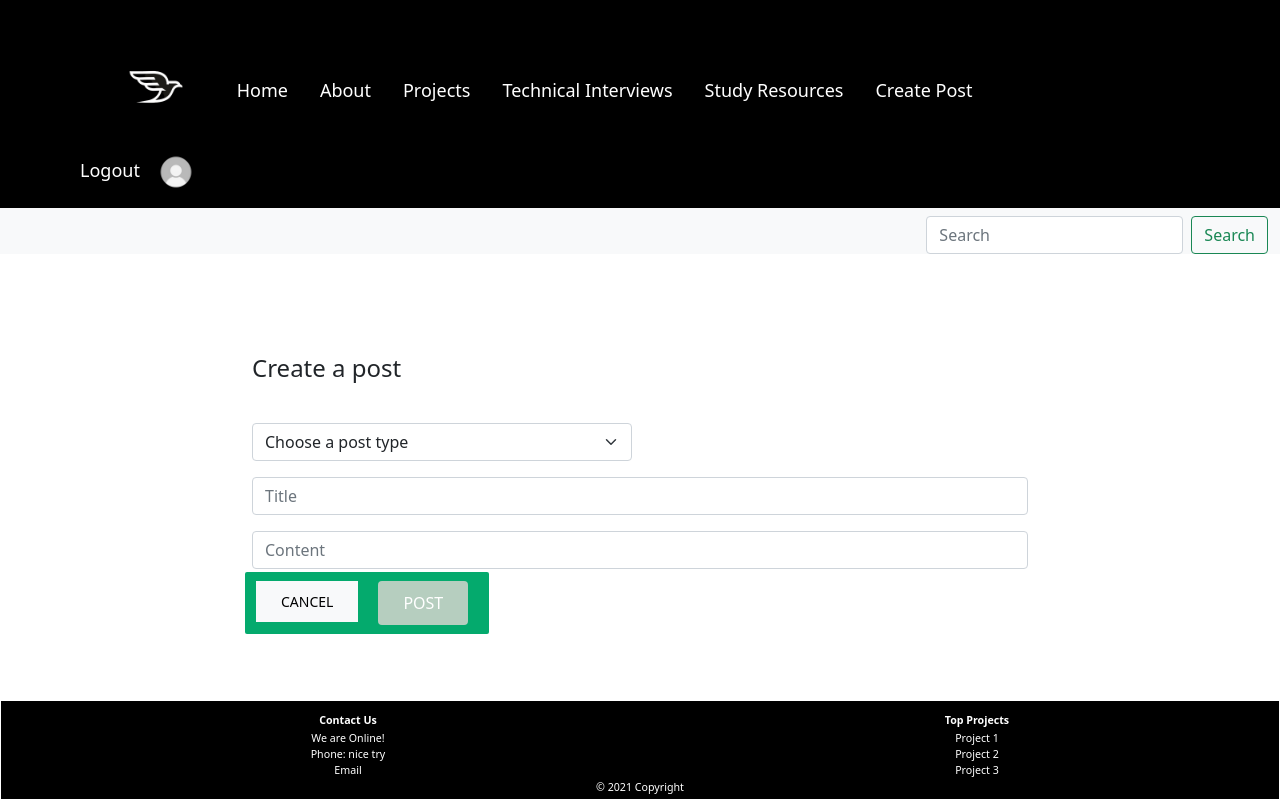
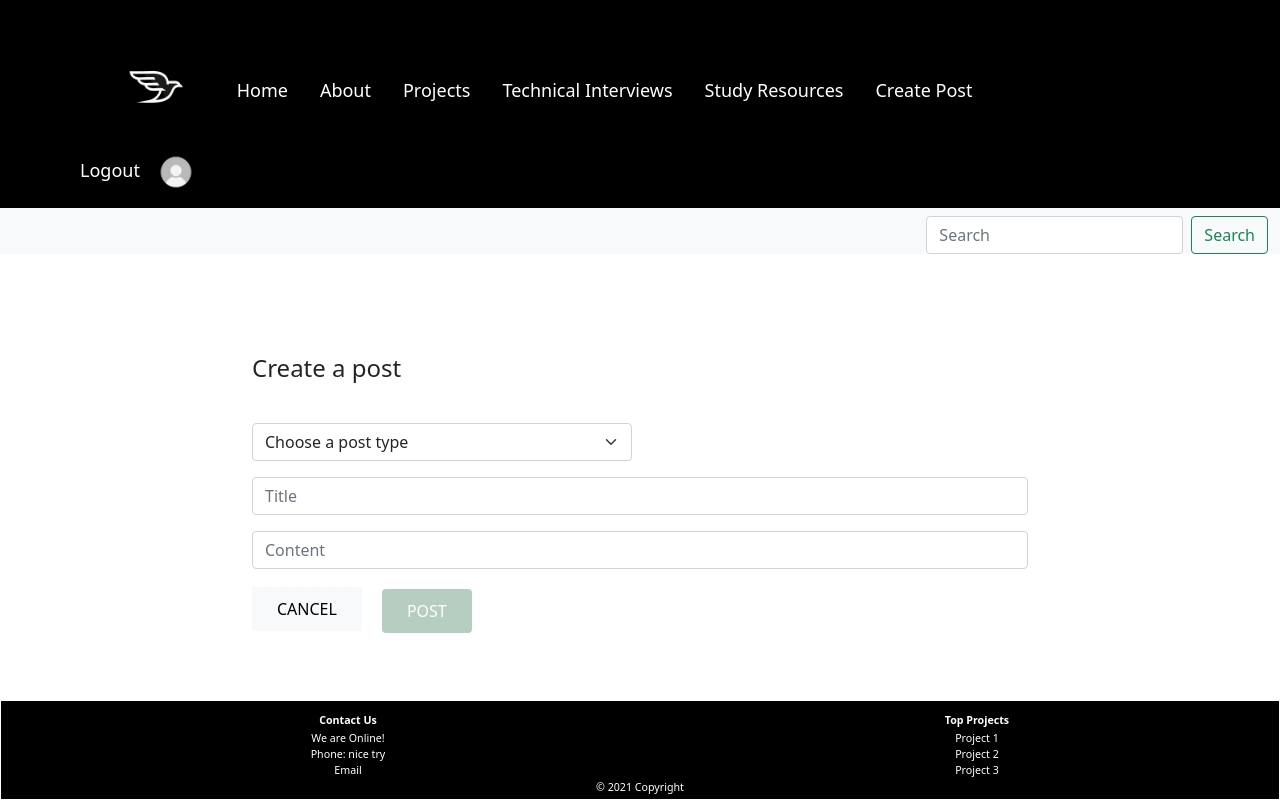
Before and after one commit to WSU-4110/EarlyBird, a React (Create React App) app in the folder frontend/: page /CreatePost in a window 1280 px wide. Built offline with nearby package versions, Linux system fonts and the light colour scheme; sample sign-in values are in the browser's storage.

Commit message:
get ride of the bright green button background

```diff
--- a/frontend/src/components/CreatePost.jsx
+++ b/frontend/src/components/CreatePost.jsx
@@ -102,7 +102,7 @@ function CreatePost() {
                 </div>
 
 
-                <div  class="button col-auto">
+                <div  class=" col-auto">
                     <button onClick={handleRoute} type="button" className="cancelBtn btn-light">CANCEL</button>
                     <button onClick={handleClick} type="submit" className="submitBtn btn btn-secondary">POST</button>
                 </div>
```
